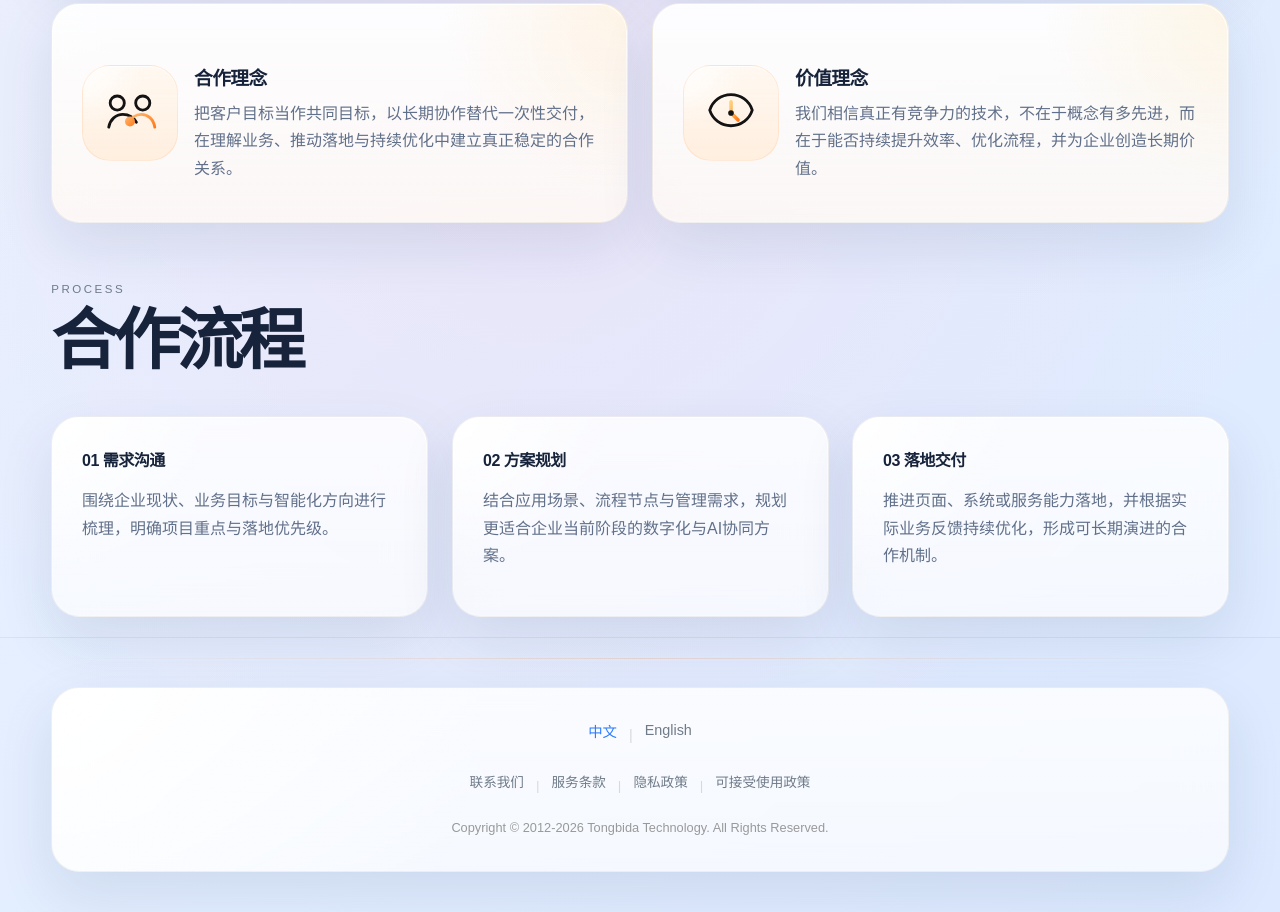
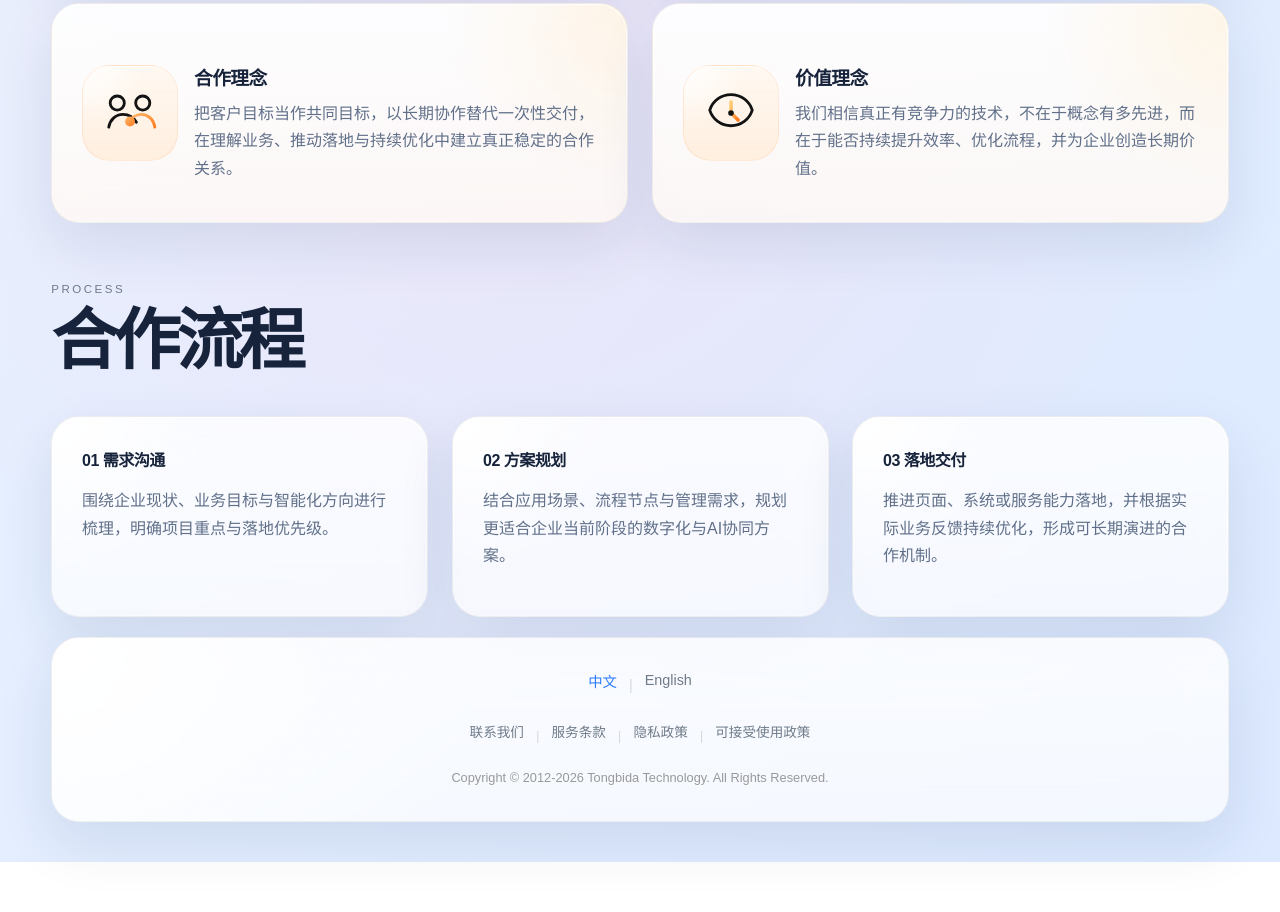
Before and after one commit to sucancheng7-oss/tongbida-tech, a website: page about.html in a window 1280 px wide. Shown: the part 2435-3347 px from the top of the page. After the commit the page ends 3297 px from the top, so only its background shows below. Drawn offline with Linux system fonts and the light colour scheme.

Commit message:
style: remove overlapping border lines above footer

```diff
--- a/about.html
+++ b/about.html
@@ -233,7 +233,7 @@
         </div>
       </section>
 
-      <section class="section">
+      <section class="section" style="border-bottom: none; padding-bottom: 0;">
         <div class="section-heading reveal reveal-up">
           <p class="eyebrow">Process</p>
           <h2>合作流程</h2>
--- a/styles.css
+++ b/styles.css
@@ -2218,6 +2218,11 @@ main > .section:last-child {
   padding-inline: clamp(20px, 4vw, 72px);
   margin-top: 0;
   background: transparent;
+  border-top: none !important;
+}
+
+.simple-footer::before {
+  display: none !important;
 }
 
 .simple-footer-content {
```
